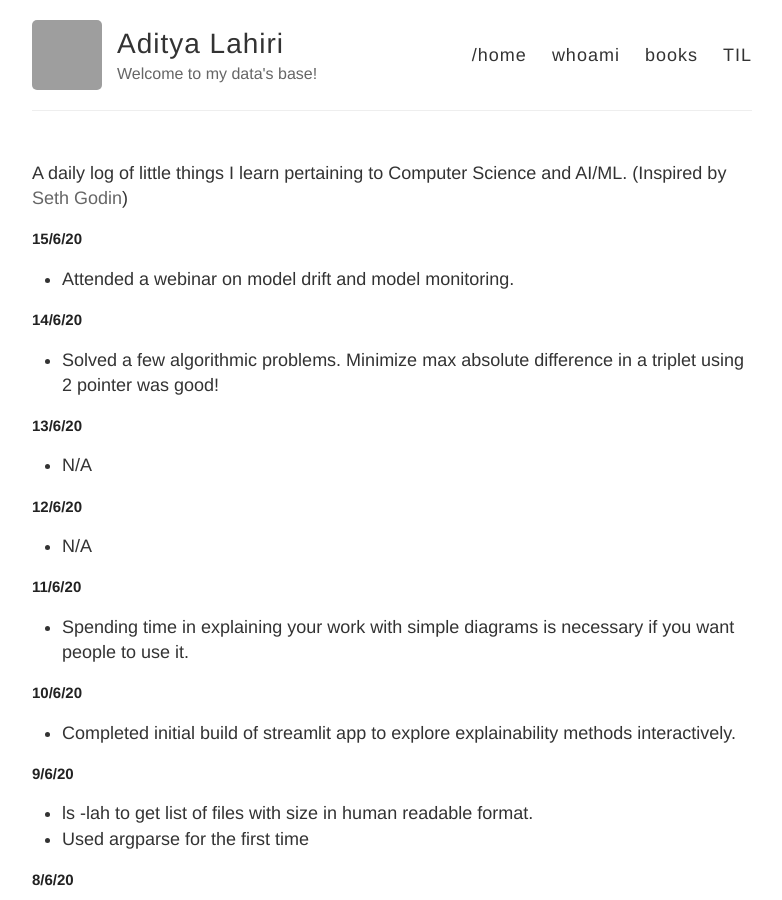
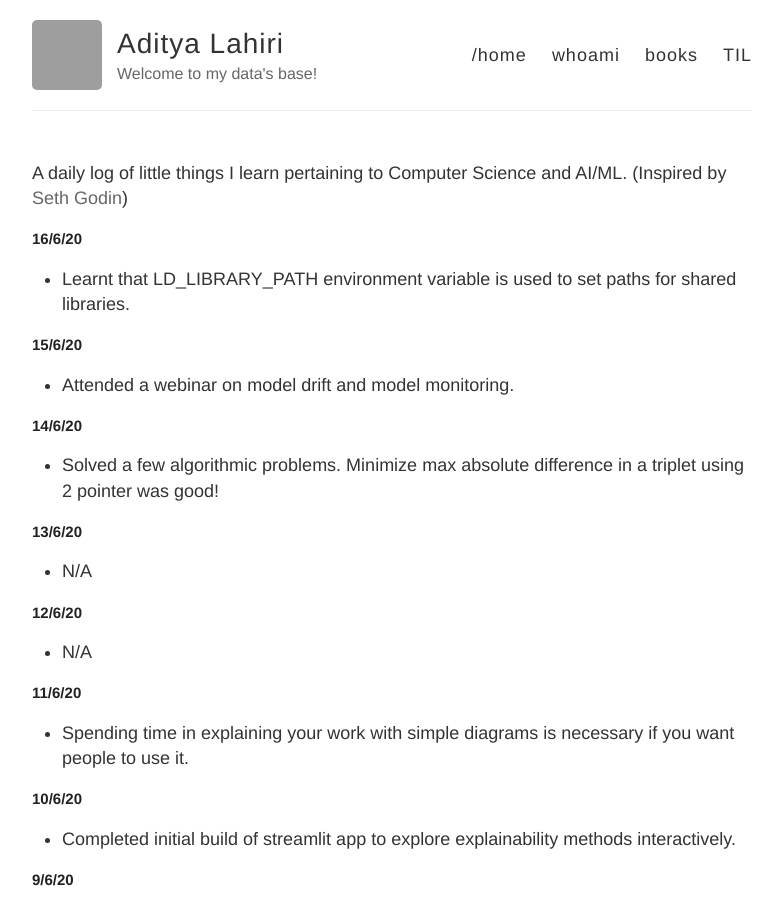
Before and after one commit to adityalahiri/adityalahiri.github.io, a Jekyll site: the page built from TIL.md, in a window 1280 px wide and 900 px high. Shown: the whole window, without its empty margins (248-1030 px from the left). Built offline with Jekyll 4.4.1, drawn with Linux system fonts in a browser that asks for light colours; our own code applies the rules of GitHub Pages for plain Markdown files; grey boxes are pictures that could not be loaded.

Commit message:
Update for 16/6

```diff
--- a/TIL.md
+++ b/TIL.md
@@ -1,5 +1,9 @@
 A daily log of little things I learn pertaining to Computer Science and AI/ML.
 (Inspired by [Seth Godin](https://seths.blog/))
+
+## 16/6/20
+
+* Learnt that LD_LIBRARY_PATH environment variable is used to set paths for shared libraries.
 
 ## 15/6/20
 
```
